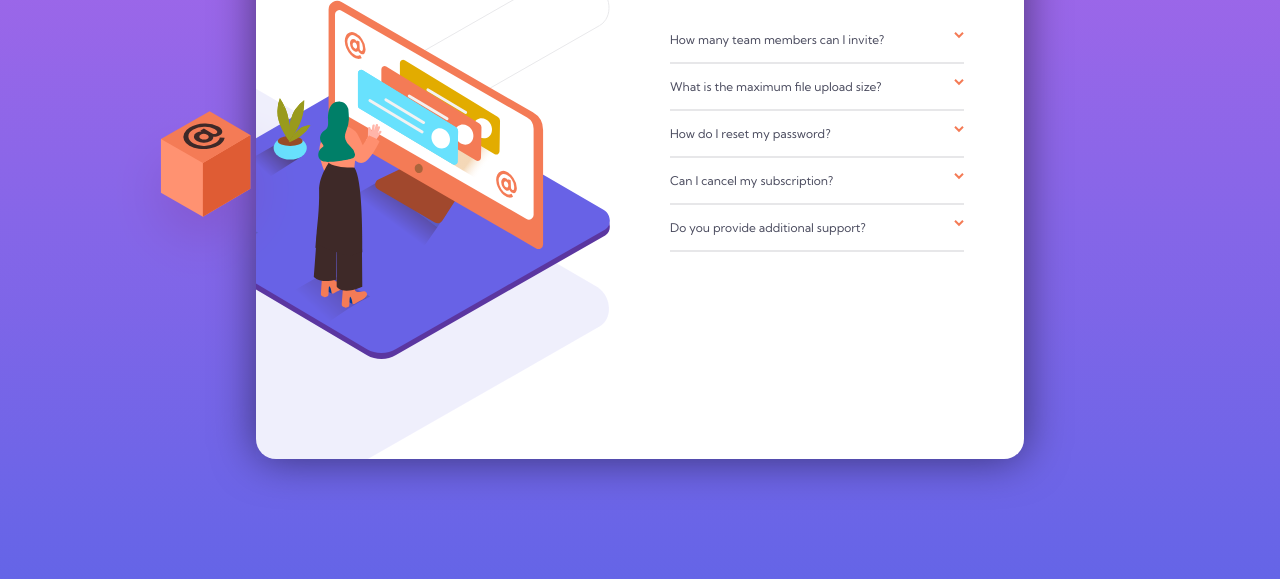
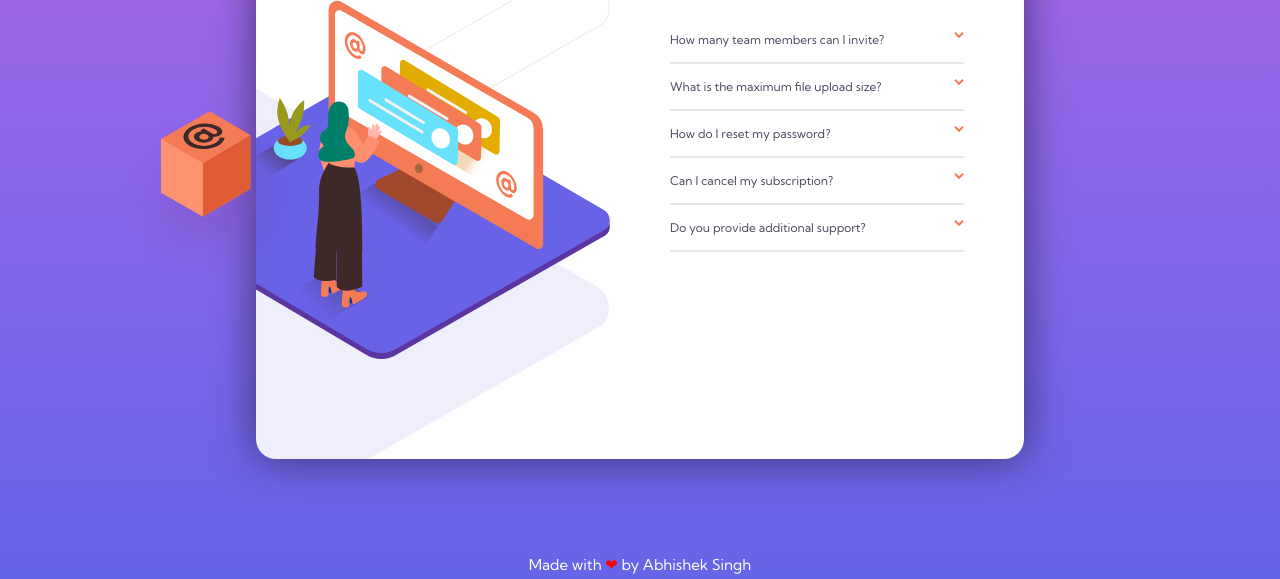
Before and after one commit to Prochnost55/FAQ-AccordianCard, a plain HTML site: page index.html in a window 1280 px wide. Shown: the part 221-800 px from the top of the page. Drawn offline with nearby package versions, Linux system fonts and the light colour scheme.

Commit message:
added footer

```diff
--- a/css/main.css
+++ b/css/main.css
@@ -75,6 +75,15 @@ body{
 .rotate{
     transform: rotate(180deg);
 }
+footer{
+    position: absolute;
+    padding-bottom: 5px;
+    font-size:15px;
+    width:100%;
+    text-align: center;
+    bottom:0px;
+    color:white;
+  }
 
 @media(max-width:1150px){
     .accordian_container{
--- a/index.html
+++ b/index.html
@@ -56,7 +56,10 @@
             </div>
         </div>
     </div>
-
+    </div>
+    <footer>
+      Made with <span style="color:red;">❤</span> by Abhishek Singh
+    </footer>
 </body>
 <script
 			  src="https://code.jquery.com/jquery-3.5.1.min.js"
```
Also changed, not shown: output/desktop-active.png (deleted).
